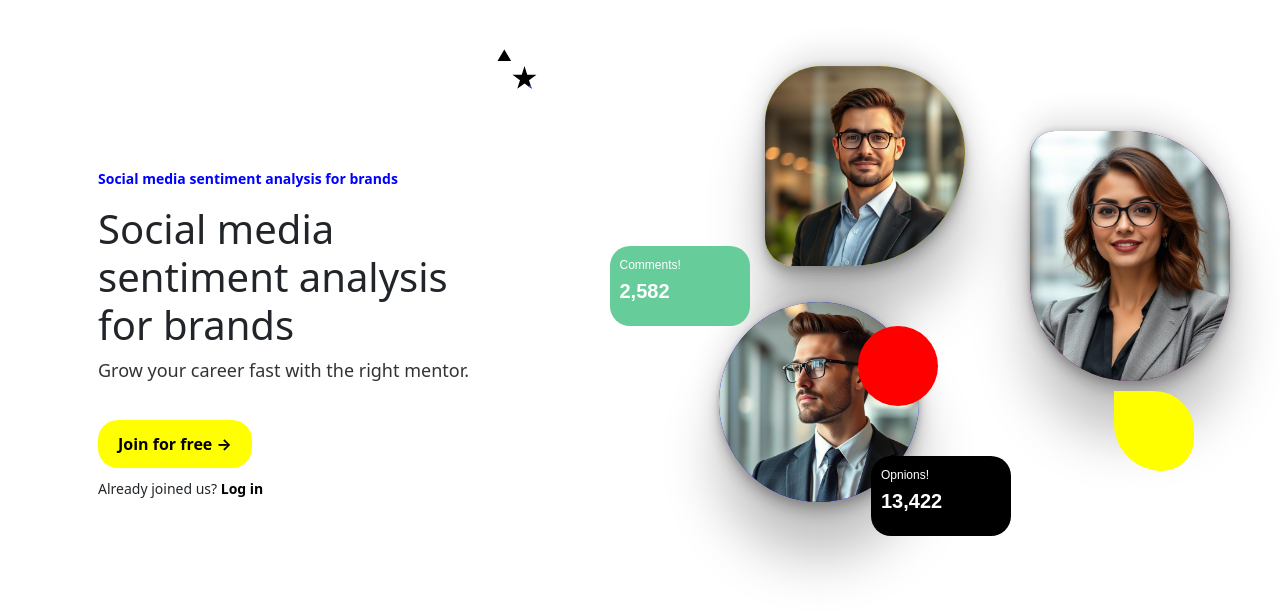
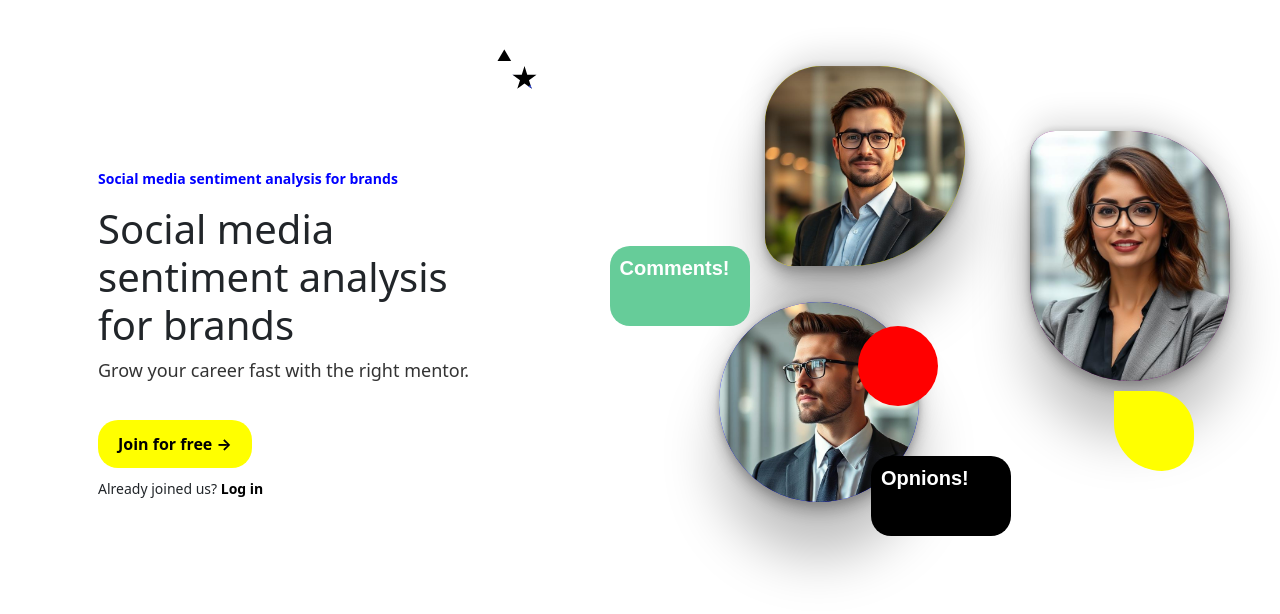
Before and after one commit to 22danu/Front-End, a plain HTML site: page index.html in a window 1280 px wide. Shown: the part 100-714 px from the top of the page. Drawn offline with nearby package versions, Linux system fonts and the light colour scheme.

```diff
--- a/index.html
+++ b/index.html
@@ -66,13 +66,13 @@
                         </div>
 
                         <div class="stat-block black">
-                            <p>Opnions!</p>
-                            <h2>13,422</h2>
+
+                            <h2>Opnions!</h2>
                         </div>
 
                         <div class="stat-block green">
-                            <p>Comments!</p>
-                            <h2>2,582</h2>
+
+                            <h2>Comments!</h2>
                         </div>
 
                         <div class="shape yellow-half"></div>
```
